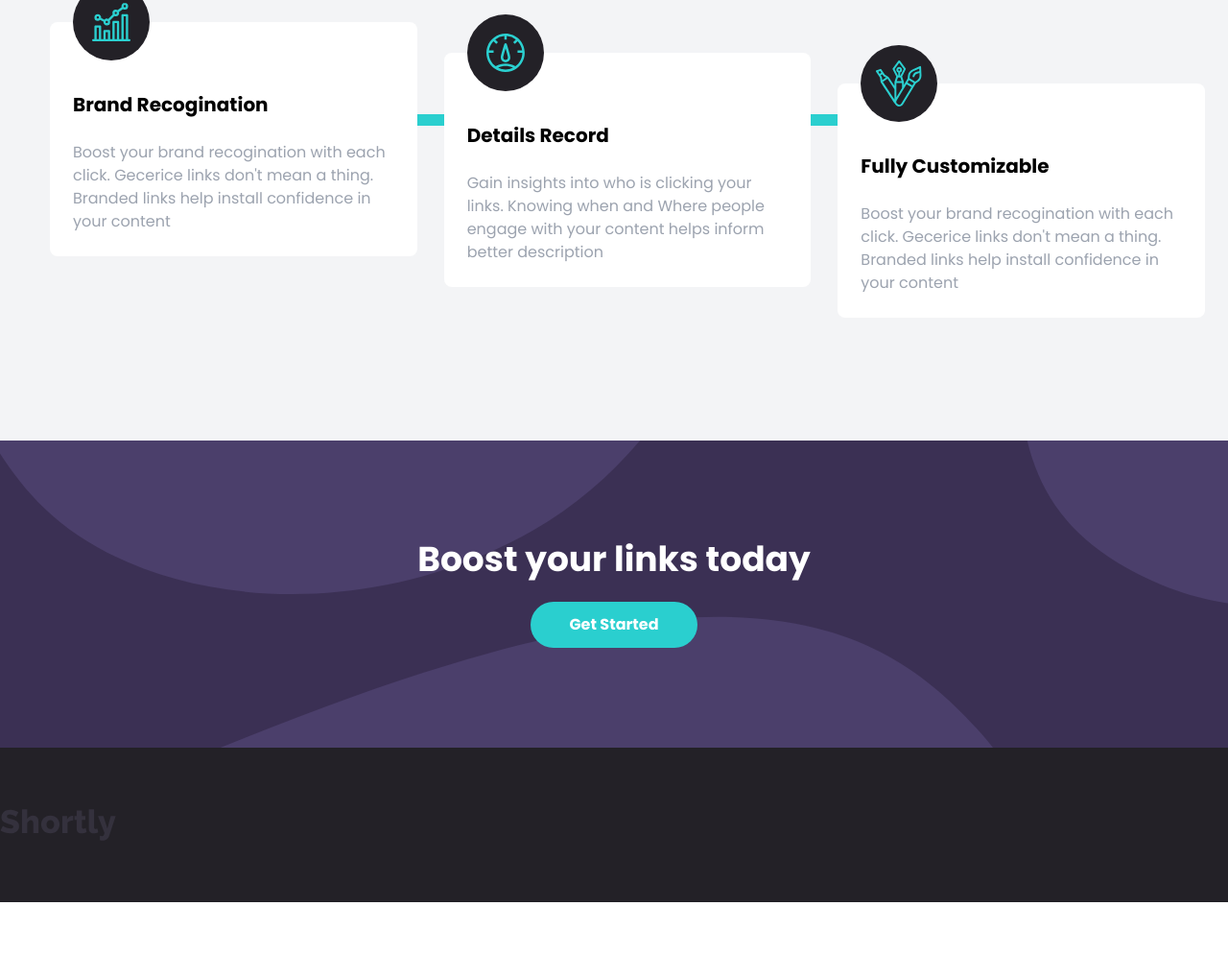
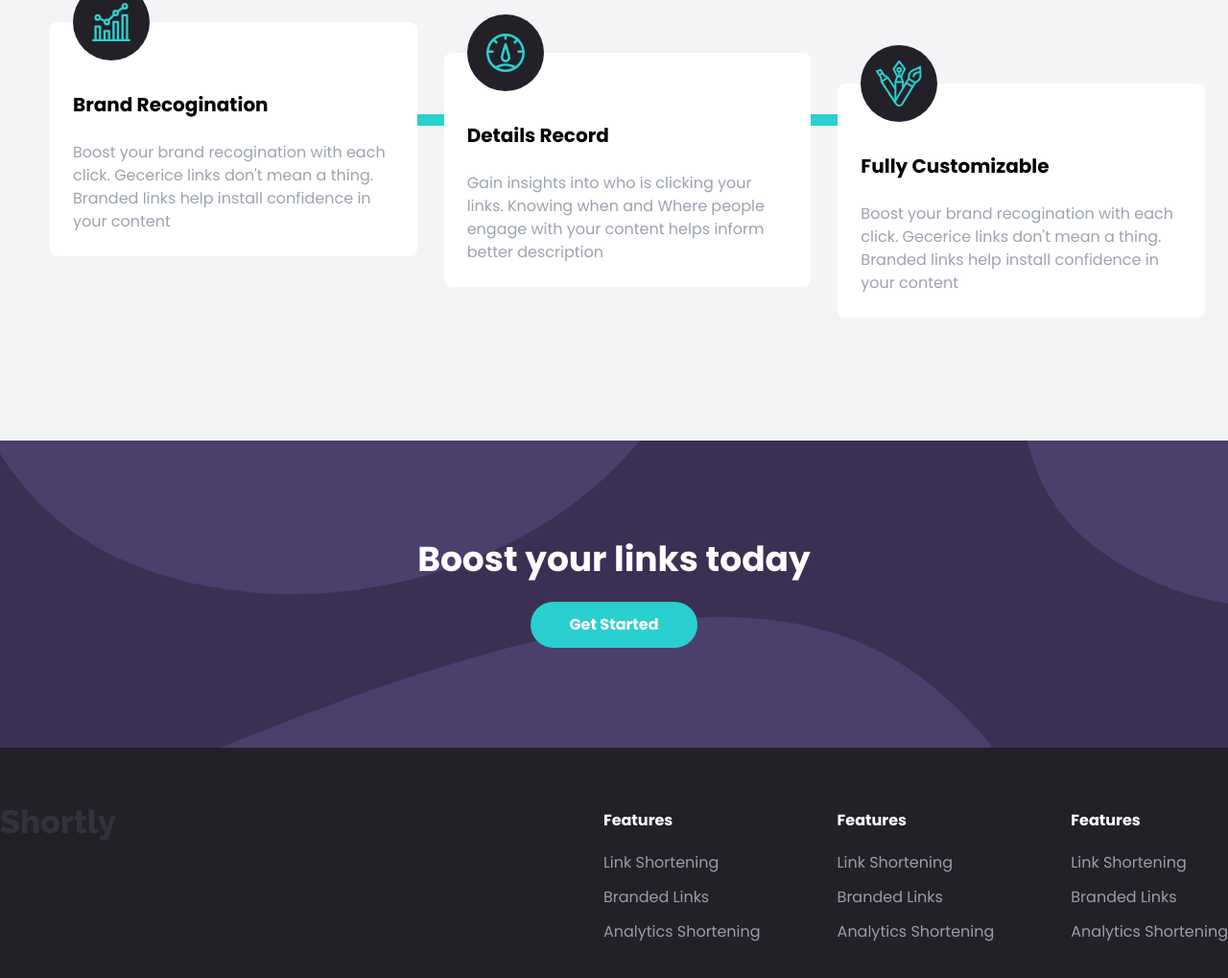
Before and after one commit to zainabturkmen/shortly, a website: page index.html in a window 1280 px wide. Shown: the part 1453-2472 px from the top of the page at 96% size. Before the commit the page ends 2393 px from the top, so only its background shows below. Drawn offline with Linux system fonts and the light colour scheme.

Commit message:
Adding Update

```diff
--- a/index.html
+++ b/index.html
@@ -261,6 +261,55 @@
         class="container flex flex-col items-center justify-between mx-auto space-y-16 md:flex-row md:space-y-0 md:items-start">
         <!-- logo -->
         <img src="images/logo.svg" alt="" />
+        <!-- Menus Container -->
+        <div
+          class="flex flex-col space-y-16 md:space-x-20 md:flex-row md:space-y-0">
+          <!-- Menu 1 -->
+          <div class="flex flex-col items-center w-full md:items-start">
+            <div class="mb-5 font-bold text-white capitalize">Features</div>
+            <div class="flex flex-col items-center space-y-3 md:items-start">
+              <a href="#" class="capitalize text-grayishViolet hover:text-cyan"
+                >Link Shortening</a
+              >
+              <a href="#" class="capitalize text-grayishViolet hover:text-cyan"
+                >Branded Links
+              </a>
+              <a href="#" class="capitalize text-grayishViolet hover:text-cyan"
+                >Analytics Shortening</a
+              >
+            </div>
+          </div>
+          <!-- Menu 2 -->
+          <div class="flex flex-col items-center w-full md:items-start">
+            <div class="mb-5 font-bold text-white capitalize">Features</div>
+            <div class="flex flex-col items-center space-y-3 md:items-start">
+              <a href="#" class="capitalize text-grayishViolet hover:text-cyan"
+                >Link Shortening</a
+              >
+              <a href="#" class="capitalize text-grayishViolet hover:text-cyan"
+                >Branded Links
+              </a>
+              <a href="#" class="capitalize text-grayishViolet hover:text-cyan"
+                >Analytics Shortening</a
+              >
+            </div>
+          </div>
+          <!-- Menu 3 -->
+          <div class="flex flex-col items-center w-full md:items-start">
+            <div class="mb-5 font-bold text-white capitalize">Features</div>
+            <div class="flex flex-col items-center space-y-3 md:items-start">
+              <a href="#" class="capitalize text-grayishViolet hover:text-cyan"
+                >Link Shortening</a
+              >
+              <a href="#" class="capitalize text-grayishViolet hover:text-cyan"
+                >Branded Links
+              </a>
+              <a href="#" class="capitalize text-grayishViolet hover:text-cyan"
+                >Analytics Shortening</a
+              >
+            </div>
+          </div>
+        </div>
       </div>
     </footer>
   </body>
```
Also changed, not shown: css/style.css.
